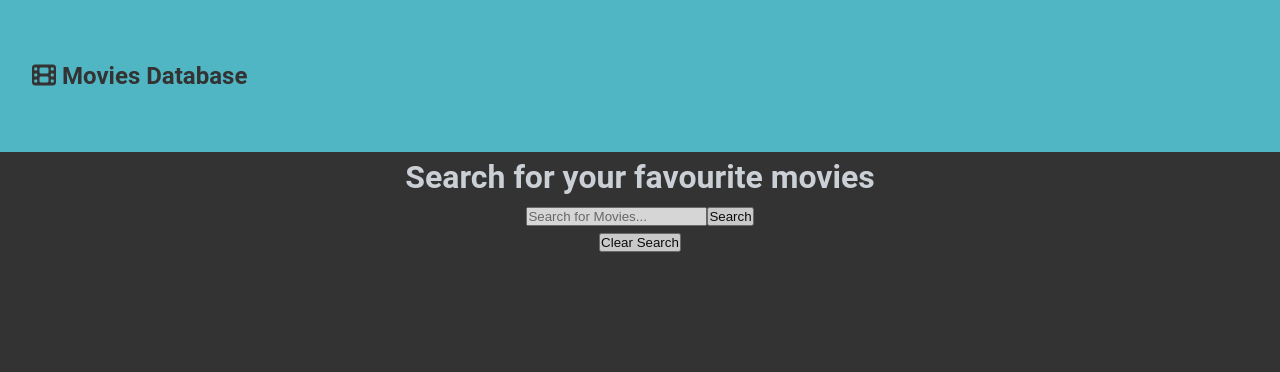
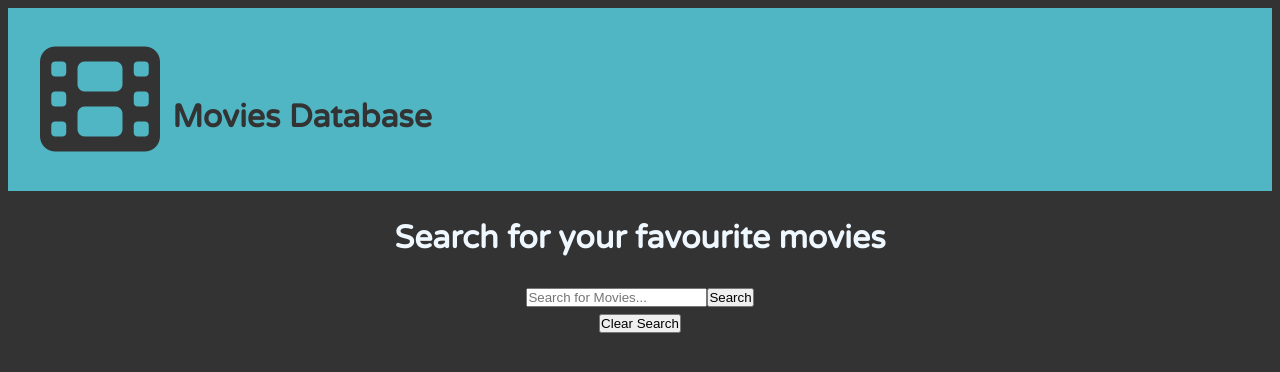
Before and after one commit to lauratondi/Movies-DTB, a React (Create React App) app: page / in a window 1280 px wide. Shown: the top 372 px of the page. Built offline with nearby package versions, Linux system fonts and the light colour scheme; no server answers; the HTML template or start-up script is replaced by a standard one.

Commit message:
Navbar design

```diff
--- a/src/App.css
+++ b/src/App.css
@@ -12,12 +12,12 @@
 
 * {
   box-sizing: border-box;
-  margin: 0;
+  /* margin: 0; */
   padding: 0;
 }
 
 body {
-  font-family: 'Roboto', sans-serif;
+  font-family: 'Varela Round', sans-serif;
   font-size: 1rem;
   line-height: 1.6;
   background-color: #333333;
@@ -31,29 +31,31 @@ body {
   padding: 0.7rem 2rem;
   z-index: 1;
   width: 100%;
-  /* opacity: 0.9; */
-  height: 19vh;
+  /* height: 19vh; */
   background-color: #51b6c4;
   color: #333;
 }
 
-a:-webkit-any-link {
+.navLink {
   text-decoration-line: none;
   color: #333333;
+  position: relative;
+  bottom: 17px;
+  left: 6px;
+  font-size: 32px;
 }
 
 /* Landing Page */
-.landing {
-  position: relative;
-  /* background: url('./img/Background.jpg') no-repeat center center/cover; */
-  height: 100vh;
-  opacity: 0.8;
+.container {
+  width: 100%;
+  /* height: 100vh; */
+
   color: aliceblue;
   text-align: center;
   /* -webkit-text-stroke: 1px black; */
 }
 
-.fas.fa-film {
+/* .fas.fa-film {
   display: contents;
   height: 20%;
-}
+} */
--- a/src/components/layout/Navbar.js
+++ b/src/components/layout/Navbar.js
@@ -6,7 +6,10 @@ const Navbar = ({ siteTitle }) => {
   return (
     <nav className='navbar bg-primary'>
       <h1>
-        <i className='fas fa-film' /> <Link to='/'>{siteTitle}</Link>
+        <i className='fas fa-film fa-5x' />{' '}
+        <Link className='navLink' to='/'>
+          <b>Movies Database</b>
+        </Link>
       </h1>
     </nav>
   );
```
